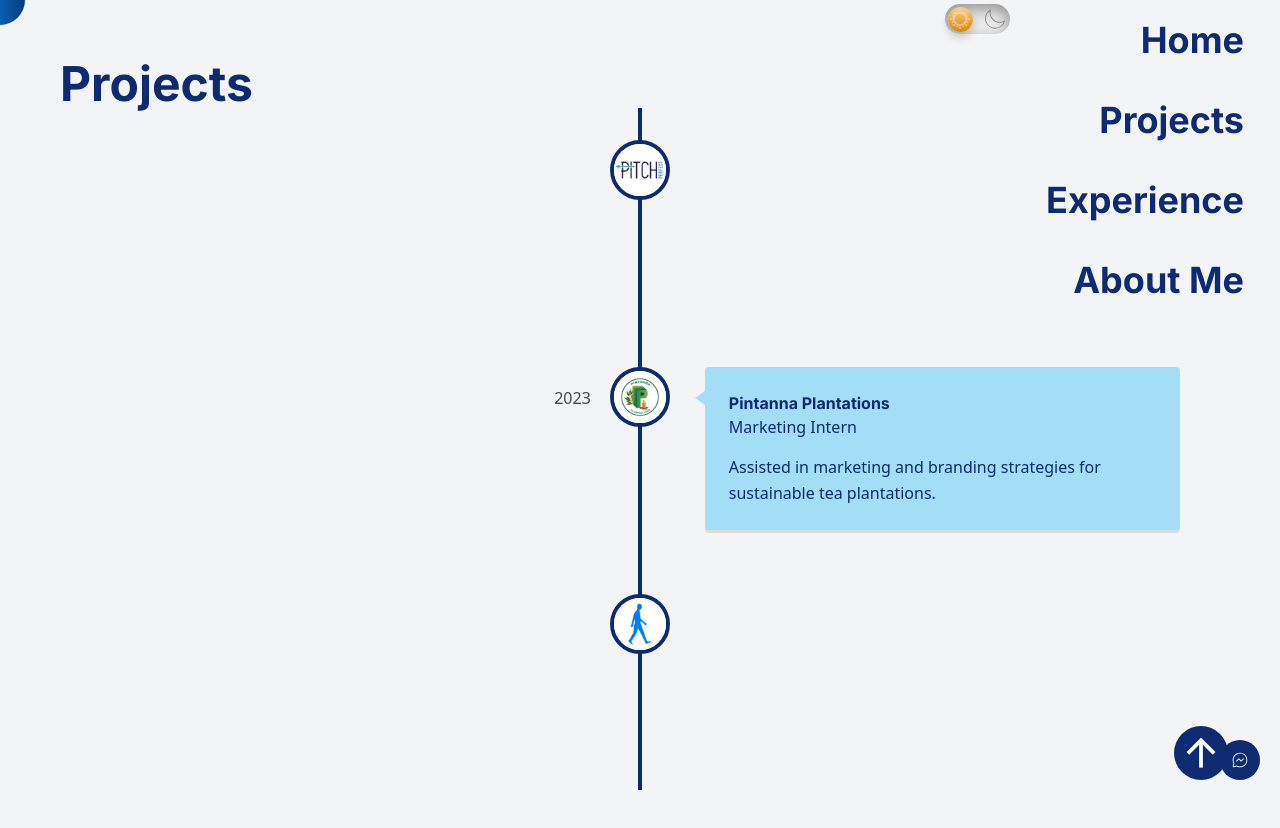
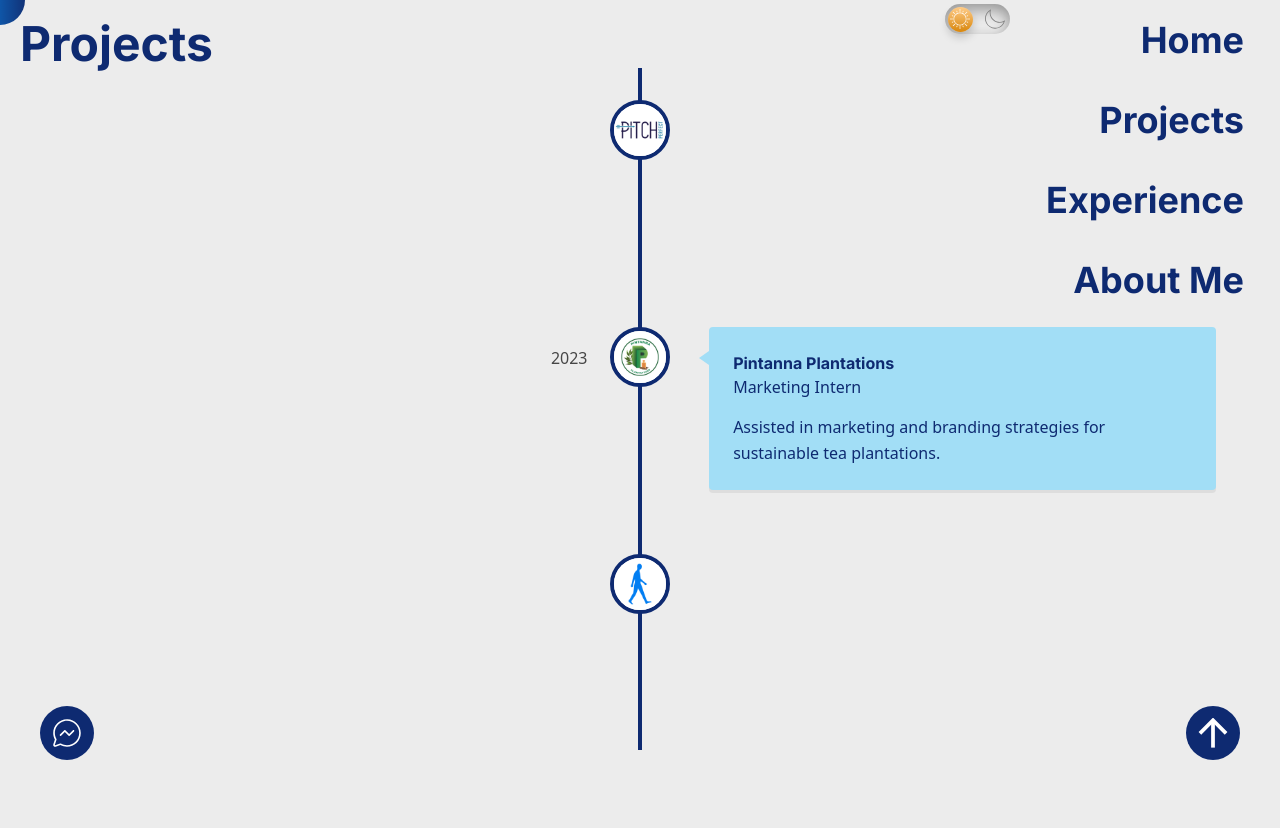
Before and after one commit to achira7/portfolio, a React (Vite) app: page /experience in a window 1280 px wide. After the commit the page ends 800 px from the top, so only its background shows below. Built offline with nearby package versions, Linux system fonts and the light colour scheme; what react-chatbot-kit would draw is missing.

Commit message:
Updated Navbar button icons

```diff
--- a/src/assets/icons/icons.jsx
+++ b/src/assets/icons/icons.jsx
@@ -158,8 +158,8 @@ export const ChatIcon = () => (
     viewBox="-0.5 -0.5 16 16"
     fill="currentColor"
     id="Messenger-Logo-Light--Streamline-Phosphor"
-    height="16"
-    width="16"
+    height="30"
+    width="30"
   >
     <desc>Messenger Logo Light Streamline Icon</desc>
     <path
--- a/src/components/NavBar.jsx
+++ b/src/components/NavBar.jsx
@@ -43,11 +43,12 @@ const NavBar = () => {
       <div className="flex">
       <button
         onClick={() => setIsChatOpen(true)}
-        className="fixed bottom-5 right-5 bg-color-primary text-white p-3 rounded-full"
+        className="fixed bottom-10 left-10 bg-color-primary text-white p-3 rounded-full"
       >
         <ChatIcon className="overflow-hidden"/>
       </button>
-      <button className="fixed bottom-5 right-5 bg-color-primary text-white p-3 rounded-full mx-8">
+      <button className="fixed bottom-10 right-10 bg-color-primary text-white p-3 rounded-full">
+
         <UpArrow />
       </button>
       </div>
--- a/src/pages/Experience.jsx
+++ b/src/pages/Experience.jsx
@@ -37,7 +37,7 @@ const Experience = () => {
   ];
 
   return (
-    <div className="bg-gray-100 min-h-screen p-10">
+    <div className="bg-background">
       <h1 className="text-5xl font-bold text-color-primary font-inter top-0 mx-5 mt-5 flex flex-wrap">
         Projects
       </h1>
```
